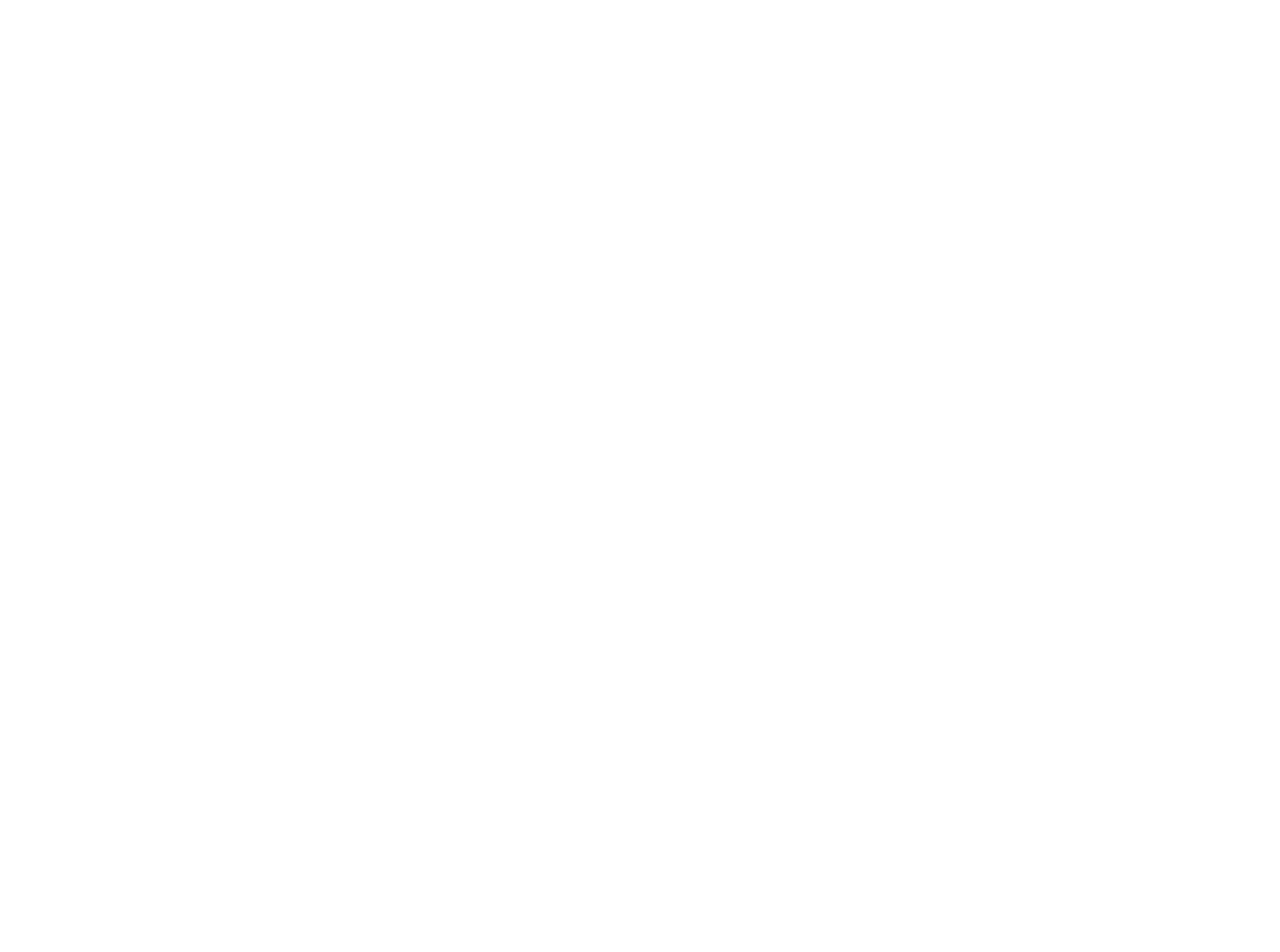
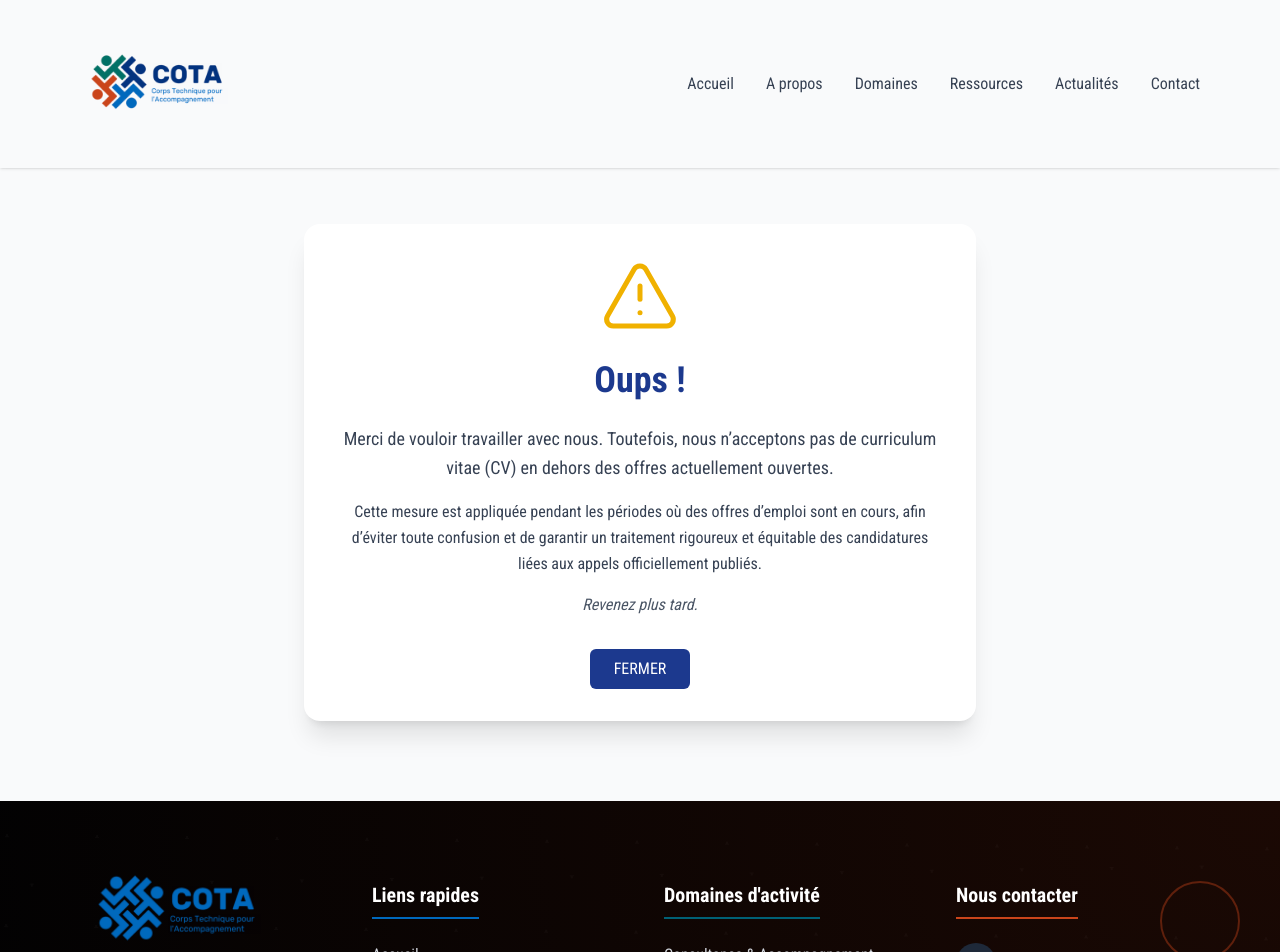
Before and after one commit to oskil01/cotaong, a React (Vite) app: page /depot-cv-indisponible in a window 1280 px wide. Before the commit this address had no page. Shown: the top 952 px of the page. Before the commit the page ends 800 px from the top, so only its background shows below. Built offline with nearby package versions, Linux system fonts and the light colour scheme.

Commit message:
Delete popup development

```diff
--- a/src/App.jsx
+++ b/src/App.jsx
@@ -6,7 +6,7 @@ import "aos/dist/aos.css";
 // === COMPONENTS (accueil) ===
 import NavMenu from "./components/NavMenu";
 import Hero from "./components/Hero";
-import PopupInfo from "./components/PopupInfo";
+// import PopupInfo from "./components/PopupInfo";
 import Actualites from "./components/Actualites";
 import About from "./components/About";
 import WhyCota from "./components/WhyCota";
@@ -23,12 +23,13 @@ import RessourcesDetails from "./pages/RessourcesDetails";
 import OffresDetails from "./pages/OffresDetails";
 import ActualiteDetails from "./pages/ActualitesDetails";
 import ActualitesPage from "./pages/Actualites"
+import DepotCvIndisponible from "./pages/DepotCvIndisponible";
 
 // === Page d'accueil combinée ===
 const Home = () => {
   return (
     <div className="pt-17 md:pt-30">
-      <PopupInfo />
+      {/* <PopupInfo /> */}
       <NavMenu />
       <Hero />
       <Actualites />
@@ -64,6 +65,7 @@ const App = () => {
         <Route path="/offres/:id" element={<OffresDetails />} />
         <Route path="/actualites" element={<ActualitesPage />} />
         <Route path="/actualites/:id" element={<ActualiteDetails />} />
+        <Route path="/depot-cv-indisponible" element={<DepotCvIndisponible />} />
       </Routes>
     </Router>
   );
--- a/src/components/Footer.jsx
+++ b/src/components/Footer.jsx
@@ -72,14 +72,8 @@ const Footer = () => {
             </div>
           </div>
           {/* A PROPOS */}
-          <p className="text-gray-400 leading-relaxed">
-            Le Corps Technique pour l’Accompagnement « COTA »
-            ,est une organisation à but non lucratif de droit congolais,
-            humanitaire, innovante, multisectorielle et professionnelle,
-            spécialisée dans l’accompagnement technique et stratégique aux
-            entreprises, ONG, institutions publiques et communautés, afin de
-            contribuer à leur performance, leur efficacité et leur impact sur le
-            développement durable.
+          <p className="text-gray-400 text-lg leading-relaxed">
+            Un partenaire dans l'action! Un pionnier dans le progrès!
           </p>
           <div className="flex gap-4">
             {socialLinks.map((social, idx) => (
--- /dev/null
+++ b/src/pages/DepotCvIndisponible.jsx
@@ -0,0 +1,67 @@
+import { useEffect } from "react";
+import AOS from "aos";
+import "aos/dist/aos.css";
+import { AlertTriangle } from "lucide-react";
+import NavMenu from "../components/NavMenu";
+import Footer from "../components/Footer";
+import { Link } from "react-router-dom";
+
+export default function DepotCvIndisponible() {
+  useEffect(() => {
+    AOS.init({ duration: 1000, once: true });
+  }, []);
+
+  return (
+    <>
+      <NavMenu />
+
+      <section className="min-h-screen flex items-center justify-center bg-gray-50 px-6 pt-32 pb-20">
+        <div
+          className="max-w-2xl bg-white mt-24 rounded-2xl shadow-xl p-8 text-center"
+          data-aos="fade-up"
+        >
+          {/* Icône */}
+          <div
+            className="flex justify-center mb-6 text-yellow-500"
+            data-aos="zoom-in"
+          >
+            <AlertTriangle size={80} strokeWidth={1.5} />
+          </div>
+
+          {/* Gros titre */}
+          <h1 className="text-4xl font-extrabold text-blue-900 mb-6">
+            Oups !
+          </h1>
+
+          {/* Message */}
+          <p className="text-gray-700 text-lg mb-4 leading-relaxed">
+            Merci de vouloir travailler avec nous.
+            Toutefois, nous n’acceptons pas de curriculum vitae (CV)
+            en dehors des offres actuellement ouvertes.
+          </p>
+
+          <p className="text-gray-700 mb-4 leading-relaxed">
+            Cette mesure est appliquée pendant les périodes où des offres
+            d’emploi sont en cours, afin d’éviter toute confusion et de garantir
+            un traitement rigoureux et équitable des candidatures liées aux
+            appels officiellement publiés.
+          </p>
+
+          <p className="text-gray-600 italic mb-8">
+            Revenez plus tard.
+          </p>
+
+          {/* Bouton retour */}
+          <Link
+            to="/ressources"
+            className="inline-block bg-blue-900 text-white px-6 py-2 rounded-md hover:bg-blue-800 transition"
+          >
+            FERMER
+          </Link>
+        </div>
+      </section>
+
+      <Footer />
+    </>
+  );
+}
--- a/src/pages/RessourcesDetails.jsx
+++ b/src/pages/RessourcesDetails.jsx
@@ -11,6 +11,7 @@ import {
   Hourglass
 } from "lucide-react";
 import { useNavigate } from "react-router-dom";
+import { Link } from "react-router-dom";
 
 import NavMenu from "../components/NavMenu";
 import Footer from "../components/Footer";
@@ -227,9 +228,11 @@ export default function RessourcesDetails() {
             <p className="uppercase text-xl font-semibold text-green-600 mb-4"># Offres d’emploi</p>
             <h2 className="text-5xl font-bold text-gray-800">Travailler avec nous</h2>
           </div>
-          <button className="bg-blue-900 text-white px-6 py-2 rounded-md hover:bg-blue-800 transition">
-            Déposer un CV
-          </button>
+          <Link to="/depot-cv-indisponible">
+            <button className="bg-blue-900 text-white px-6 py-2 rounded-md hover:bg-blue-800 transition">
+              Déposer un CV
+            </button>
+          </Link>
         </div>
 
         {/* Cartes des offres */}
```
